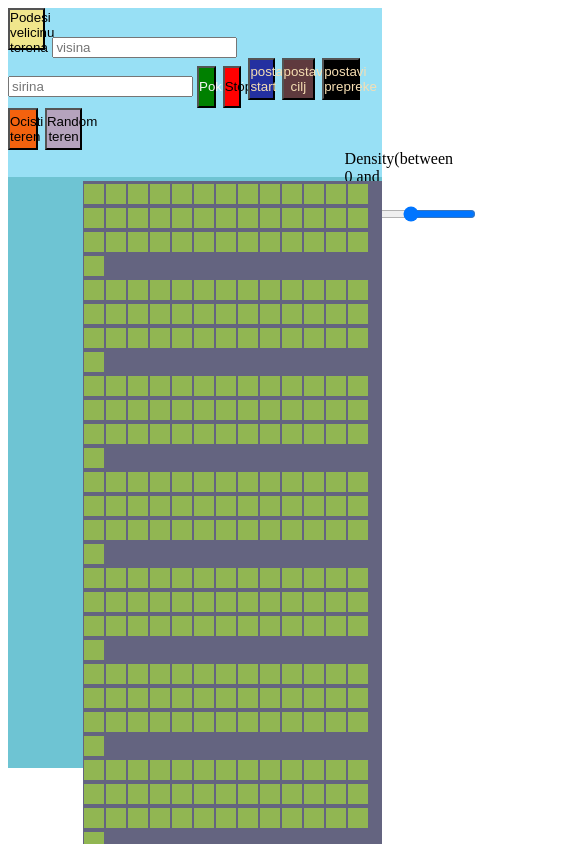
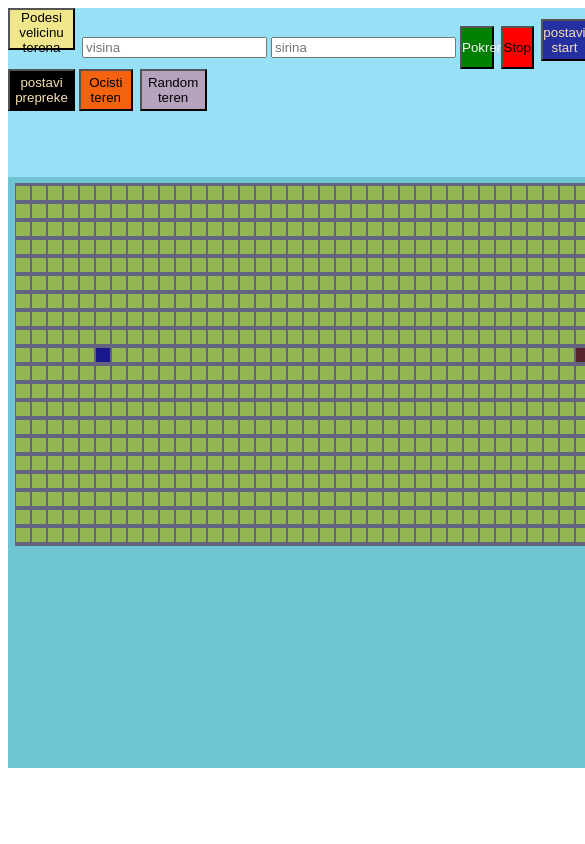
Before and after one commit to MiroslavMilosevic/pathfinding-algorithm, a plain HTML site: page index.html in a window 390 px wide. Shown: the top 844 px of the page, 585 px wide, since content can reach past the window. Drawn offline with Linux system fonts and the light colour scheme.

Commit message:
css update

```diff
--- a/style.css
+++ b/style.css
@@ -153,3 +153,50 @@
 /* <div class="divPod" id="startDiv"></div>
 <div class="divPod" id="ciljDiv"></div>
 <div class="divPod" id="preprekaDiv"></div> */
+/* Large devices (laptops/desktops, 992px and up) */
+@media only screen and (max-width: 1126px) {
+.container{
+    margin-left: 10%;
+}}
+@media only screen and (max-width: 998px) {
+    .container{
+        margin-left: 1%;
+}}
+@media only screen and (max-width: 908px) {
+ .kocke, .pocetak , .istrazen , .cilj, .prepreka , .najkraciPut{
+     width: 18px;
+     height: 18px;
+ }
+}
+
+@media only screen and (max-width: 830px) {
+    .kocke, .pocetak , .istrazen , .cilj, .prepreka , .najkraciPut{
+        width: 16px;
+        height: 16px;
+    }
+   }
+
+   @media only screen and (max-width: 746px) {
+    .kocke, .pocetak , .istrazen , .cilj, .prepreka , .najkraciPut{
+        width: 14px;
+        height: 14px;
+    }
+   }
+
+   @media only screen and (max-width: 670px) {
+/* .container{
+    min-width:670px ;
+}
+#podesavanja, #srednji{
+    min-width: 670px;
+} */
+body{
+    min-width: 670px;
+}
+   }
+   /* @media only screen and (max-width: 582px) {
+    .kocke, .pocetak , .istrazen , .cilj, .prepreka , .najkraciPut{
+        width: 10px;
+        height: 10px;
+    }
+   } */
```
